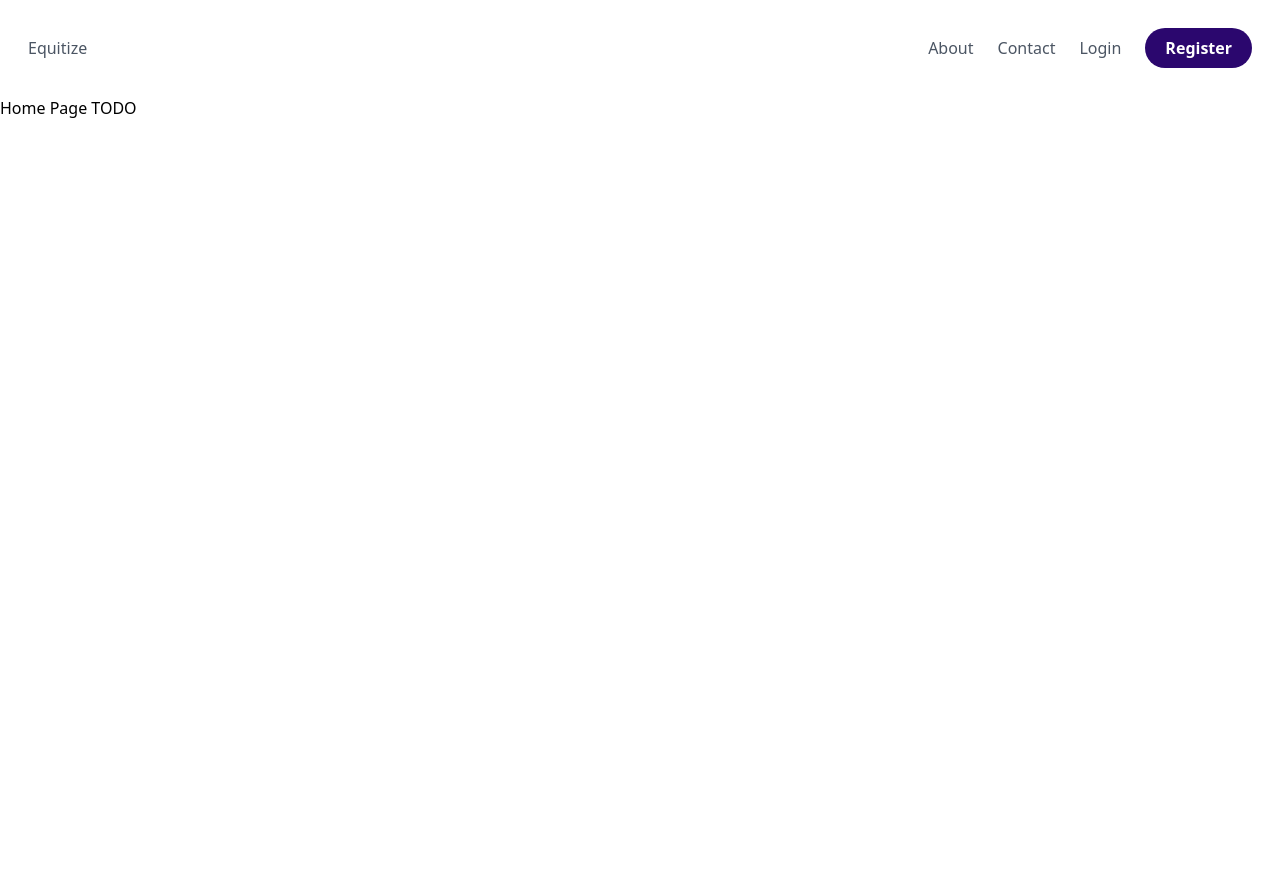
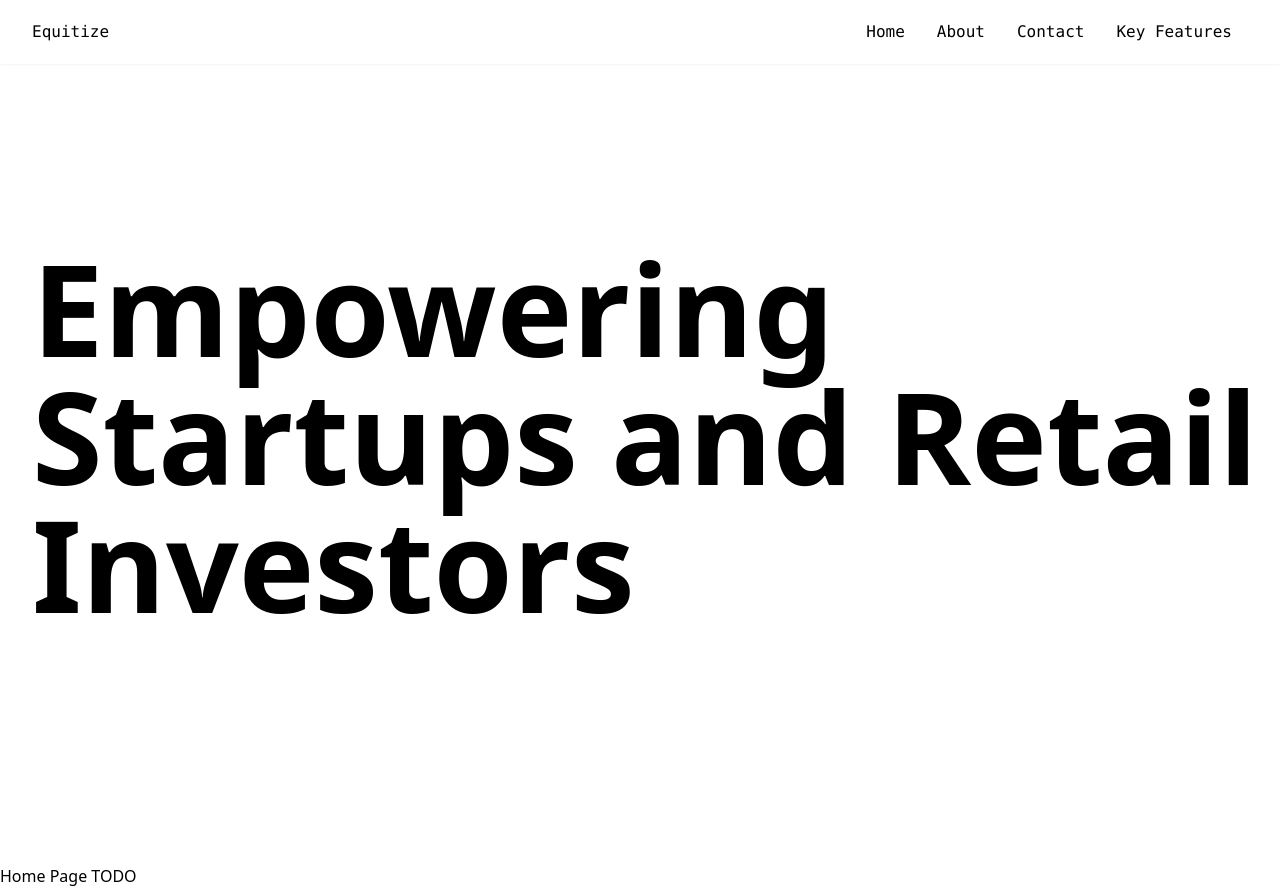
Before and after one commit to equitize/equitize-frontend, a React (Create React App) app: page / in a window 1280 px wide. Before the commit the page ends 800 px from the top, so only its background shows below. Built offline with nearby package versions, Linux system fonts and the light colour scheme.

Commit message:
Followed tutorial part 1
Changes:
1. Navbar
2. Basic homepage

```diff
--- a/src/App.jsx
+++ b/src/App.jsx
@@ -6,12 +6,14 @@ import {
     Route,
     Switch,
 } from "react-router-dom";
+import Homepage from './components/Homepage';
 
 
 function App() {
   return (
       <Router>
           <Header />
+          <Homepage />
 
           <Switch>
               <Route exact path="/">
--- a/src/components/Header/Header.jsx
+++ b/src/components/Header/Header.jsx
@@ -1,25 +1,23 @@
-import React from 'react';
+import React from 'react'
 
-function Header() {
+import { Link } from 'react-router-dom'
 
+const Header = () => {
     return (
-        <header className="text-gray-600 body-font m-2">
-            <div className="container mx-auto flex flex-wrap p-5 flex-col md:flex-row items-center">
-                <div>
-                    Equitize
-                </div>
-                <nav className="flex flex-wrap items-center text-base md:ml-auto">
-                    <a className="mr-6 hover:text-gray-900" href="#about">About</a>
-                    <a className="mr-6 hover:text-gray-900" href="#contact">Contact</a>
-                    <a className="mr-6 hover:text-gray-900" href="/login">Login</a>
-                    <button className="bg-secondary hover:bg-blue-700 text-white font-bold py-2 px-5 rounded-full">
-                        Register
-                    </button>
-                </nav>
+        <nav className='flex justify-between items-center h-16 bg-white text-black relative shadow-sm font-mono' role='navigation'>
+            <Link to='/' className='pl-8'>Equitize</Link>
+            <div className="px-4 cursor-pointer md:hidden">
+                <svg className="w-6 h-6" fill="none" stroke="currentColor" viewBox="0 0 24 24" xmlns="http://www.w3.org/2000/svg"><path strokeLinecap="round" strokeLinejoin="round" strokeWidth={2} d="M4 6h16M4 12h16M4 18h16" /></svg>
             </div>
-        </header>
-    );
+            <div className="pr-8 md:block hidden">
+                <Link className="p-4" to='/'>Home</Link>
+                <Link className="p-4" to='/about'>About</Link>
+                <Link className="p-4" to='/contact'>Contact</Link>
+                <Link className="p-4" to='/keyFeatures'>Key Features</Link>
+            </div>
+        </nav>
 
+    )
 }
 
-export default Header;
+export default Header
--- /dev/null
+++ b/src/components/Homepage.jsx
@@ -0,0 +1,13 @@
+import React from 'react'
+
+const Homepage = () => {
+    return (
+        <div className="bg-white h-screen flex flex-col justify-center items-center">
+            <h1 className="pl-8 lg:text-9xl md:text-7xl sm:text-5xl text-3xl font-black mb-14">
+                Empowering Startups and Retail Investors
+            </h1>
+        </div>
+    )
+}
+
+export default Homepage
```
Also changed, not shown: package.json (+4 -3 lines), src/components/Footer.jsx (added), 1 other file (tests, documents, lock files or other folders).
